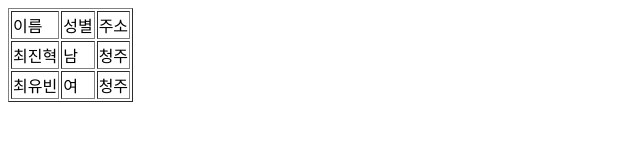
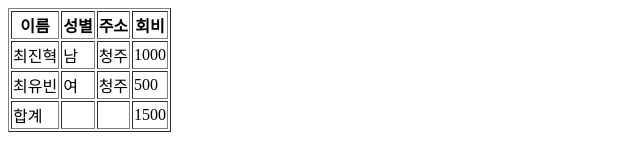
Before and after one commit to jyk6915/lifecoding-tutorial-html, a plain HTML site: page table.html in a window 1280 px wide. Shown: the whole page, without its empty margins (0-640 px from the left). Drawn offline with Linux system fonts and the light colour scheme.

Commit message:
table <thead>, <tbody>, <tfoot> 으로 구조화시키기 , 각각의 항목들은 헤드부분 <th>, 바디부분 <td>태그로 감싸줌

```diff
--- a/table.html
+++ b/table.html
@@ -8,15 +8,24 @@
 </head>
 <body>
   <table border="1">
+    <thead>
       <tr>
-      <td>이름</td>  <td>성별</td>  <td>주소</td>
+        <th>이름</th>  <th>성별</th>  <th>주소</th> <th>회비</th>
+      </tr>
+    </thead>
+    <tbody>
+      <tr>
+        <td>최진혁</td>  <td>남</td>  <td>청주</td> <td>1000</td>
       </tr>
       <tr>
-      <td>최진혁</td>  <td>남</td>  <td>청주</td>
+        <td>최유빈</td>  <td>여</td>  <td>청주</td> <td>500</td>
       </tr>
+    <tbody>
+    <tfoot>
       <tr>
-      <td>최유빈</td>  <td>여</td>  <td>청주</td>
+        <td>합계</td>  <td></td>  <td></td> <td>1500</td>
       </tr>
+    </tfoot>
   </table>
 </body>
 </html>
```
Lines whose indentation alone changed are shown as unchanged.
